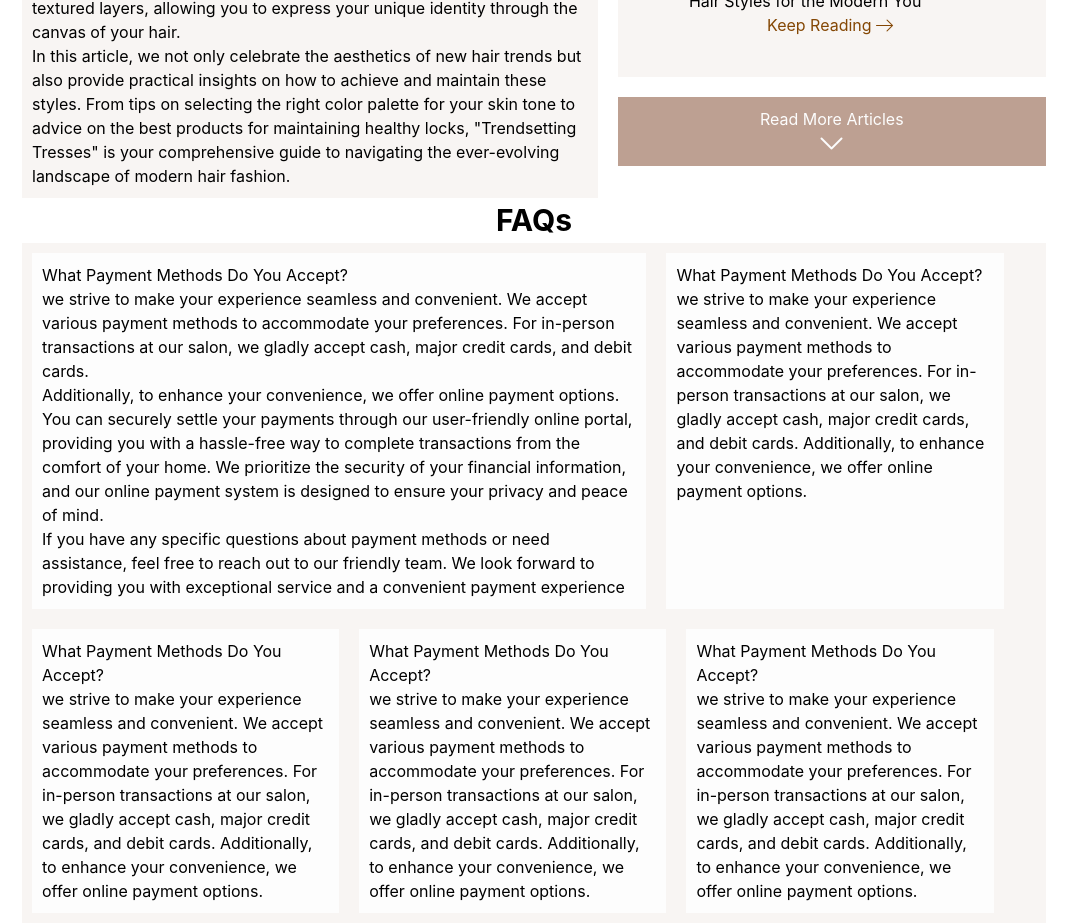
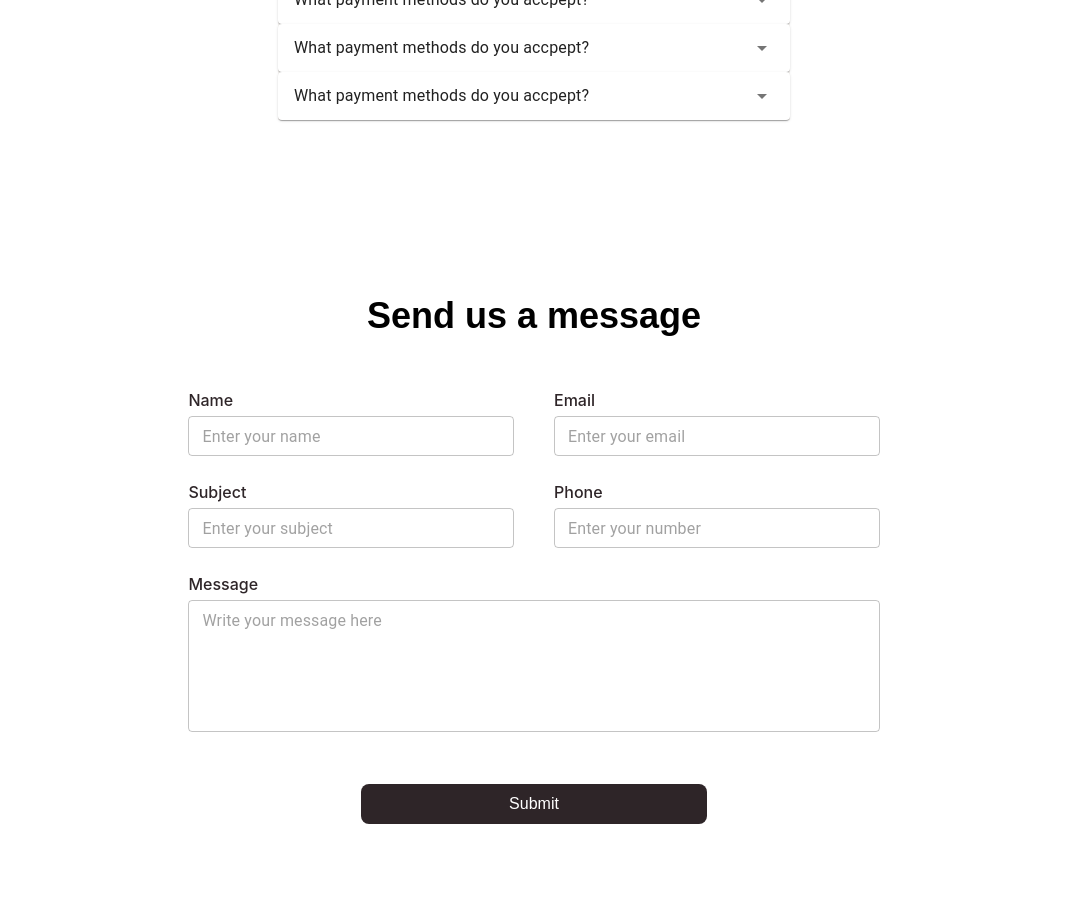
Before and after one commit to Anuradha00Herath/StyleSync-Salon-Web-Frontend, a React (Create React App) app in the folder customer/: page / in a window 1280 px wide. Shown: the part 1240-2163 px from the top of the page, without its empty margins (106-1183 px from the left). Built offline with nearby package versions, Linux system fonts and the light colour scheme; no server answers.

Commit message:
homepage ui changes

```diff
--- a/customer/package.json
+++ b/customer/package.json
@@ -4,6 +4,10 @@
   "private": true,
   "dependencies": {
     "@babel/plugin-proposal-private-property-in-object": "^7.18.6",
+    "@emotion/react": "^11.11.4",
+    "@emotion/styled": "^11.11.5",
+    "@mui/icons-material": "^5.15.21",
+    "@mui/material": "^5.15.21",
     "@react-oauth/google": "^0.12.1",
     "@testing-library/jest-dom": "^5.17.0",
     "@testing-library/react": "^13.4.0",
--- /dev/null
+++ b/customer/src/Components/common/CustomHeading.tsx
@@ -0,0 +1,11 @@
+import React from 'react'
+
+const CustomHeading = ({title}: {title: string}) => {
+  return (
+    <div className="font-bold text-3xl md:text-4xl text-black font-montserrat  py-10 pt-20 text-center">
+        {title}
+    </div>
+  )
+}
+
+export default CustomHeading
--- /dev/null
+++ b/customer/src/Components/common/FAQusetion.tsx
@@ -0,0 +1,34 @@
+import React from "react";
+import Accordion from '@mui/material/Accordion';
+import AccordionSummary from '@mui/material/AccordionSummary';
+import AccordionDetails from '@mui/material/AccordionDetails';
+import Typography from '@mui/material/Typography';
+import ArrowDropDownIcon from '@mui/icons-material/ArrowDropDown';
+
+interface FAQuestionProps {
+  title: string;
+  text: string;
+}
+
+const FAQuestion: React.FC<FAQuestionProps> = ({ title, text }) => {
+  return (
+    <div>
+      <Accordion>
+        <AccordionSummary
+          expandIcon={<ArrowDropDownIcon />}
+          aria-controls="panel2-content"
+          id="panel2-header"
+        >
+          <Typography>{title}</Typography>
+        </AccordionSummary>
+        <AccordionDetails>
+          <Typography>
+            {text}
+          </Typography>
+        </AccordionDetails>
+      </Accordion>
+    </div>
+  );
+};
+
+export default FAQuestion;
--- a/customer/src/Pages/Home/FAQsPage.tsx
+++ b/customer/src/Pages/Home/FAQsPage.tsx
@@ -1,142 +1,21 @@
 import React from "react";
+import CustomHeading from "../../Components/common/CustomHeading";
+import FAQuestion from "../../Components/common/FAQusetion";
+import { FAQ_DATA } from "../../const/data";
 
 export function FAQsPage() {
   return (
-    <div>
-      <div
-        style={{
-          display: "flex",
-          justifyContent: "center",
-        }}
-      >
-        <p
-          style={{
-            fontSize: 30,
-            fontWeight: "bold",
-          }}
-        >
-          FAQs
-        </p>
+    <div className="pb-0">
+      <div className="flex justify-center items-center">
+        <CustomHeading title="FAQ"/>
       </div>
-      <div
-        style={{
-          width: "100%",
-          display: "flex",
-          justifyContent: "center",
-        }}
-      >
-        <div
-          style={{
-            backgroundColor: "#f8f5f3",
-            width: " 80%",
-          }}
-        >
-          <div
-            style={{
-              display: " flex",
-              flexWrap: "wrap",
-            }}
-          >
-            <div
-              style={{
-                width: "60%",
-                backgroundColor: " #fdfdfd",
-                margin: 10,
-                padding: 10,
-              }}
-            >
-              <h4>What Payment Methods Do You Accept?</h4>
-              <p>
-                we strive to make your experience seamless and convenient. We
-                accept various payment methods to accommodate your preferences.
-                For in-person transactions at our salon, we gladly accept cash,
-                major credit cards, and debit cards.
-              </p>
-              <p>
-                Additionally, to enhance your convenience, we offer online
-                payment options. You can securely settle your payments through
-                our user-friendly online portal, providing you with a
-                hassle-free way to complete transactions from the comfort of
-                your home. We prioritize the security of your financial
-                information, and our online payment system is designed to ensure
-                your privacy and peace of mind.{" "}
-              </p>
-              <p>
-                If you have any specific questions about payment methods or need
-                assistance, feel free to reach out to our friendly team. We look
-                forward to providing you with exceptional service and a
-                convenient payment experience
-              </p>
-            </div>
-            <div
-              style={{
-                width: "33%",
-                backgroundColor: " #fdfdfd",
-                margin: 10,
-                padding: 10,
-              }}
-            >
-              <h4>What Payment Methods Do You Accept?</h4>
-              <p>
-                we strive to make your experience seamless and convenient. We
-                accept various payment methods to accommodate your preferences.
-                For in-person transactions at our salon, we gladly accept cash,
-                major credit cards, and debit cards. Additionally, to enhance
-                your convenience, we offer online payment options.{" "}
-              </p>
-            </div>
-            <div
-              style={{
-                width: "30%",
-                backgroundColor: " #fdfdfd",
-                margin: 10,
-                padding: 10,
-              }}
-            >
-              <h4>What Payment Methods Do You Accept?</h4>
-              <p>
-                we strive to make your experience seamless and convenient. We
-                accept various payment methods to accommodate your preferences.
-                For in-person transactions at our salon, we gladly accept cash,
-                major credit cards, and debit cards. Additionally, to enhance
-                your convenience, we offer online payment options.{" "}
-              </p>
-            </div>
-            <div
-              style={{
-                width: "30%",
-                backgroundColor: " #fdfdfd",
-                margin: 10,
-                padding: 10,
-              }}
-            >
-              <h4>What Payment Methods Do You Accept?</h4>
-              <p>
-                we strive to make your experience seamless and convenient. We
-                accept various payment methods to accommodate your preferences.
-                For in-person transactions at our salon, we gladly accept cash,
-                major credit cards, and debit cards. Additionally, to enhance
-                your convenience, we offer online payment options.{" "}
-              </p>
-            </div>
-            <div
-              style={{
-                width: "30%",
-                backgroundColor: " #fdfdfd",
-                margin: 10,
-                padding: 10,
-              }}
-            >
-              <h4>What Payment Methods Do You Accept?</h4>
-              <p>
-                we strive to make your experience seamless and convenient. We
-                accept various payment methods to accommodate your preferences.
-                For in-person transactions at our salon, we gladly accept cash,
-                major credit cards, and debit cards. Additionally, to enhance
-                your convenience, we offer online payment options.{" "}
-              </p>
-            </div>
-          </div>
+      <div className="w-full flex justify-center lg:w-1/2 lg:mx-auto items-center">
+        <div className="bg-[#f8f5f3] w-[90%] md:w-[80%]">
+
+          {FAQ_DATA.map((item) => (
+            <FAQuestion title={item.title} text={item.text} />
+
+          ))}
         </div>
       </div>
     </div>
--- a/customer/src/Pages/Home/Home.tsx
+++ b/customer/src/Pages/Home/Home.tsx
@@ -2,7 +2,7 @@
 import { HomeNavigationBar } from "../../Components/HomeComponent/home-navigation-bar";
 import { ArticlePage } from "./ArticlePage";
 import { FAQsPage } from "./FAQsPage";
-// import { SendMessage } from "./SendMessage";
+import { SendMessage } from "./SendMessage";
 
 import { ServicesPage } from "./ServicesPage";
 import { StartingPage } from "./StartingPage";
@@ -20,16 +20,16 @@ export default function HomePage() {
       <div id="service">
         <ServicesPage />
       </div>
-      <div id="article">
+      {/* <div id="article">
         <ArticlePage />
-      </div>
+      </div> */}
       <div id="faqs">
         <FAQsPage />
       </div>
-      {/* <div id="message">
+      <div id="message">
         <SendMessage />
       </div>
-      <div
+      {/* <div
         id="footer"
         style={{
           marginTop: 70,
--- a/customer/src/Pages/Home/SendMessage.tsx
+++ b/customer/src/Pages/Home/SendMessage.tsx
@@ -1,133 +1,50 @@
 import React from "react";
+import CustomHeading from "../../Components/common/CustomHeading";
+import { TextField } from '@mui/material';
 
 export function SendMessage() {
   return (
-    <div>
-      <div
-        style={{
-          display: "flex",
-          justifyContent: "center",
-        }}
-      >
-        <p
-          style={{
-            fontSize: 30,
-            fontWeight: "bold",
-          }}
-        >
-          Send us a Message
-        </p>
+    <div className="flex flex-col justify-center items-center py-24">
+      <div className="flex justify-center items-center">
+        <CustomHeading title="Send us a message"/>
       </div>
-      <div
-        style={{
-          width: " 100%",
-          display: "flex",
-          justifyContent: "center",
-        }}
-      >
-        <div
-          style={{
-            display: " flex",
-            width: "50%",
-            justifyContent: "center",
-          }}
-        >
-          <form>
-            <div
-              style={{
-                display: "flex",
-                flexDirection: "row",
-                width: " 100%",
-              }}
-            >
-              <label>
-                First Name
-                <br />
-                <input
-                  style={{
-                    width: 350,
-                    marginRight: 20,
-                    height: 40,
-                  }}
-                  type="text"
-                />
-              </label>
-              <label>
-                Last Name
-                <br />
-                <input
-                  style={{
-                    width: 350,
-                    height: 40,
-                  }}
-                  type="text"
-                />
-              </label>
-            </div>
-            <div
-              style={{
-                display: "flex",
-                flexDirection: "column",
-                justifyContent: "center",
-              }}
-            >
-              <label
-                style={{
-                  marginTop: 20,
-                }}
-              >
-                Email Address
-                <br />
-                <input
-                  style={{
-                    width: "99%",
-                    height: 40,
-                  }}
-                  type="text"
-                />
-              </label>
-              <label
-                style={{
-                  marginTop: 20,
-                }}
-              >
-                Message
-                <br />
-                <input
-                  style={{
-                    width: "99%",
-                    height: 40,
-                  }}
-                  type="text"
-                />
-              </label>
-            </div>
-            <div
-              style={{
-                display: " flex",
-                flexDirection: "row-reverse",
-              }}
-            >
-              <div
-                style={{
-                  width: 100,
-                  height: 40,
-                  backgroundColor: "black",
-                  marginTop: 20,
-                  display: " flex",
-                  justifyContent: " center",
-                  alignItems: " center"
-                }}
-              >
-                <a style={{
-                    color: " #fdfdfd",
-                    textDecoration: "none"
-                }} href="abdbd">Send</a>
-              </div>
-            </div>
-          </form>
+      <div className="flex-col flex justify-center items-center w-[90%] mx-auto">
+        <div className="flex flex-col md:flex-row justify-between items-center w-[80%] lg:w-[60%] md:gap-10 gap-2 md:py-3 py-1">
+          <CustomTextField title="Name" placeholder="Enter your name" />
+          <CustomTextField title="Email" placeholder="Enter your email" />
         </div>
+        <div className="flex flex-col md:flex-row justify-between items-center w-[80%] lg:w-[60%] md:gap-10 gap-2 md:py-3 py-1">
+          <CustomTextField title="Subject" placeholder="Enter your subject" />
+          <CustomTextField title="Phone" placeholder="Enter your number" />
+        </div>
+        <div className="flex flex-col md:flex-row justify-between items-center w-[80%] lg:w-[60%] md:gap-10 gap-2 md:py-3 py-1">
+          <CustomTextField title="Message" placeholder="Write your message here" multiline={true} rows={5} />
+        </div>
+        <button className="bg-primary w-[80%] md:w-[30%] py-2 rounded-lg text-md text-white font-medium mt-10 font-montserrat">
+          Submit
+        </button>
       </div>
     </div>
   );
 }
+
+const CustomTextField = ({
+  title,
+  placeholder,
+  multiline = false,
+  rows = 4,
+}: {
+  title: string;
+  placeholder: string;
+  multiline?: boolean;
+  rows?: number;
+}) => {
+  return (
+    <div className="flex flex-col items-start space-y-1 py-2 md:py-0 w-full">
+      <div className="text-md font-medium text-primary" >
+        {title}
+      </div>
+      <TextField size="small" placeholder={placeholder} className="w-full" multiline={multiline} rows={rows} />
+    </div>
+  );
+};
--- /dev/null
+++ b/customer/src/const/data.tsx
@@ -0,0 +1,23 @@
+
+export const FAQ_DATA = [
+    {
+        title: "What payment methods do you accpept?",
+        text: "we strive to make your experience seamless and convenient. We accept various payment methods to accommodate your preferences. For in-person transactions at our salon, we gladly accept cash, major credit cards, and debit cards. Additionally, to enhance your convenience, we offer online payment options. You can securely settle your payments through our user-friendly online portal, providing you with a hassle-free way to complete transactions from the comfort of your home. We prioritize the security of your financial information, and our online payment system is designed to ensure your privacy and peace of mind. If you have any specific questions about payment methods or need assistance, feel free to reach out to our friendly team. We look forward to providing you with exceptional service and a convenient payment experience",
+    },
+    {
+        title: "What payment methods do you accpept?",
+        text: "we strive to make your experience seamless and convenient. We accept various payment methods to accommodate your preferences. For in-person transactions at our salon, we gladly accept cash, major credit cards, and debit cards. Additionally, to enhance your convenience, we offer online payment options."
+    },
+    {
+        title: "What payment methods do you accpept?",
+        text: "we strive to make your experience seamless and convenient. We accept various payment methods to accommodate your preferences. For in-person transactions at our salon, we gladly accept cash, major credit cards, and debit cards. Additionally, to enhance your convenience, we offer online payment options."
+    },
+    {
+        title: "What payment methods do you accpept?",
+        text: "we strive to make your experience seamless and convenient. We accept various payment methods to accommodate your preferences. For in-person transactions at our salon, we gladly accept cash, major credit cards, and debit cards. Additionally, to enhance your convenience, we offer online payment options."
+    },
+    {
+        title: "What payment methods do you accpept?",
+        text: "we strive to make your experience seamless and convenient. We accept various payment methods to accommodate your preferences. For in-person transactions at our salon, we gladly accept cash, major credit cards, and debit cards. Additionally, to enhance your convenience, we offer online payment options."
+    },
+]
```
Also changed, not shown: customer/src/Components/HomeComponent/home-service-categories.tsx (+12 -37 lines), customer/src/Pages/Home/ServicesPage.tsx (+5 -29 lines), 1 other file (tests, documents, lock files or other folders).
